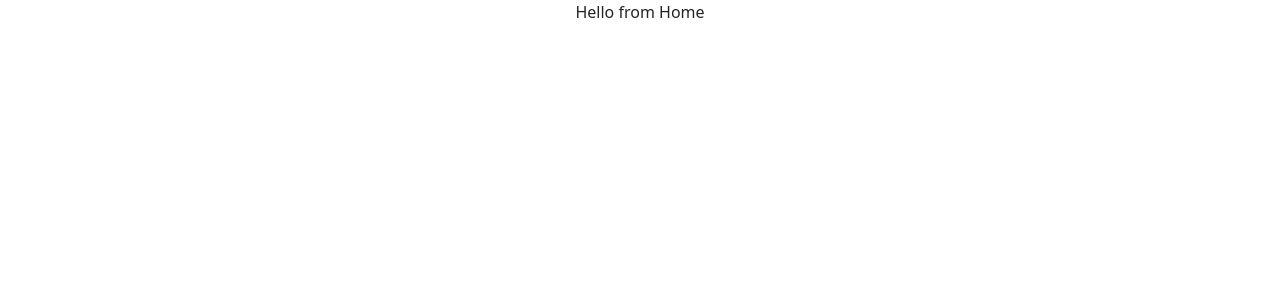
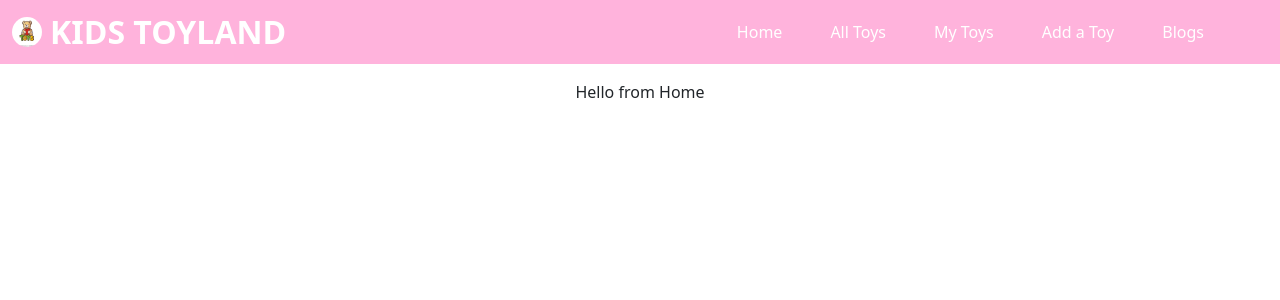
Before and after one commit to shahadat10033/toyland-for-kids-clientSide, a React (Vite) app: page / in a window 1280 px wide. Shown: the top 300 px of the page. Built offline with nearby package versions, Linux system fonts and the light colour scheme.

Commit message:
menubar section completed

```diff
--- a/src/Components/MenuBar.jsx
+++ b/src/Components/MenuBar.jsx
@@ -1,7 +1,89 @@
 import React from "react";
+import Container from "react-bootstrap/Container";
+import Nav from "react-bootstrap/Nav";
+import Navbar from "react-bootstrap/Navbar";
+import Offcanvas from "react-bootstrap/Offcanvas";
+import { Link } from "react-router-dom";
 
 const MenuBar = () => {
-  return <div></div>;
+  return (
+    <div className=" position-sticky">
+      {["lg"].map((expand) => (
+        <Navbar
+          key={expand}
+          expand={expand}
+          className="mb-3"
+          style={{ backgroundColor: "#FF69B980" }}
+        >
+          <Container fluid>
+            <div className="text-white d-flex align-items-center  ">
+              <span className="me-2">
+                <Link>
+                  {" "}
+                  <img
+                    src="toyLogo.webp"
+                    alt=""
+                    style={{ width: 30, height: 30, borderRadius: "50%" }}
+                  ></img>
+                </Link>
+              </span>
+              <Link className="text-decoration-none text-white">
+                <span className="fw-bold fs-2  ">KIDS TOYLAND</span>
+              </Link>
+            </div>
+
+            <Navbar.Toggle
+              aria-controls={`offcanvasNavbar-expand-${expand}`}
+              className="text-white bg-white"
+            />
+            <Navbar.Offcanvas
+              id={`offcanvasNavbar-expand-${expand}`}
+              aria-labelledby={`offcanvasNavbarLabel-expand-${expand}`}
+              placement="end"
+              style={{ backgroundColor: "#FF69B980" }}
+            >
+              <Offcanvas.Header closeButton>
+                <Offcanvas.Title
+                  id={`offcanvasNavbarLabel-expand-${expand}`}
+                ></Offcanvas.Title>
+              </Offcanvas.Header>
+              <Offcanvas.Body>
+                <Nav className="justify-content-end flex-grow-1 pe-3">
+                  <Link to="/" className="text-decoration-none text-white me-5">
+                    Home
+                  </Link>
+                  <Link to="/" className="text-decoration-none text-white me-5">
+                    All Toys
+                  </Link>
+                  <Link to="/" className="text-decoration-none text-white me-5">
+                    My Toys
+                  </Link>
+                  <Link to="/" className="text-decoration-none text-white me-5">
+                    Add a Toy
+                  </Link>
+                  <Link
+                    to="/blogs"
+                    className="text-decoration-none text-white me-5"
+                  >
+                    Blogs
+                  </Link>
+                  {/* {user ? (
+
+                      <img></img>
+
+                  ) : (
+                    <Link>
+                      <button>Log in</button>
+                    </Link>
+                  )} */}
+                </Nav>
+              </Offcanvas.Body>
+            </Navbar.Offcanvas>
+          </Container>
+        </Navbar>
+      ))}
+    </div>
+  );
 };
 
 export default MenuBar;
```
Also changed, not shown: src/Routes/Blogs.jsx (added, +7 -0 lines), src/Routes/Login.jsx (added, +7 -0 lines), src/Routes/Register.jsx (added, +7 -0 lines), public/toyLogo.webp (added).
